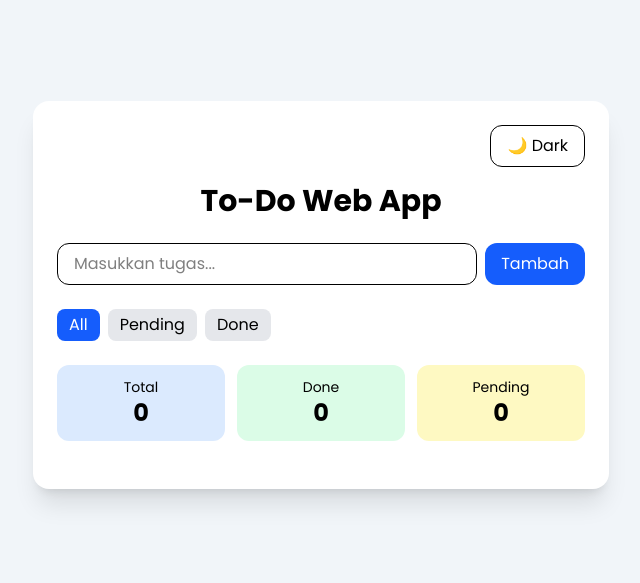
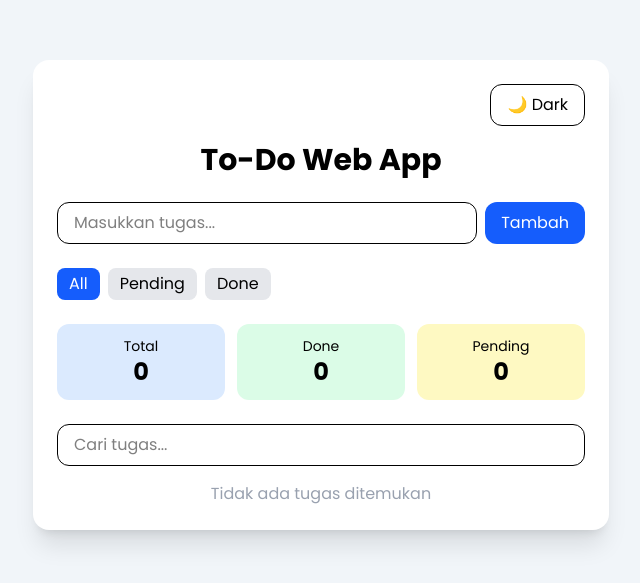
Before and after one commit to andarass/todo-list-pro-python, a React (Vite) app in the folder frontend/: page / in a window 1280 px wide. Shown: the part 105-688 px from the top of the page, without its empty margins (319-959 px from the left). Built offline with nearby package versions, Linux system fonts and the light colour scheme.

Commit message:
add search engine and no result sign

```diff
--- a/frontend/src/App.tsx
+++ b/frontend/src/App.tsx
@@ -30,11 +30,17 @@ function App() {
   // Untuk kondisi awal buka web default filter "all"
   const [filter, setFilter] = useState("all");
 
-  // Untuk memfilter all, pending dan done
+  // Variable untuk state search (menyimpan tulisan user ketika search dengan menggambungkan status + filter)
+  const [search, setSearch] = useState("");
+
+  // Variable untuk memfilter all, pending dan done + component untuk search engine (cocokFilter untuk cek status, cocokSearch untuk cari tugas/search engine)
   const filteredTodos = todos.filter((todo) => {
-    if (filter === "done") return todo.done;
-    if (filter === "pending") return !todo.done;
-    return true;
+    const cocokFilter =
+      filter === "done" ? todo.done : filter === "pending" ? !todo.done : true;
+
+    const cocokSearch = todo.text.toLowerCase().includes(search.toLowerCase());
+
+    return cocokFilter && cocokSearch;
   });
 
   // Variable untuk hitung total task (jumlah isi array)
@@ -45,9 +51,6 @@ function App() {
 
   // Variable untuk hitung task pending (ambil task yang done = false / undone)
   const pendingTask = todos.filter((todo) => !todo.done).length;
-
-  // Variable untuk state search (menyimpan tulisan user ketika search dengan menggambungkan status + filter)
-  const [search, setSearch] = useState("");
 
   function tambahTugas() {
     if (input.trim() === "") return;
@@ -168,6 +171,18 @@ function App() {
           </div>
         </div>
 
+        <input
+          type="text"
+          placeholder="Cari tugas..."
+          value={search}
+          onChange={(e) => setSearch(e.target.value)}
+          className="w-full border rounded-xl px-4 py-2 mb-4"
+        />
+
+        {filteredTodos.length === 0 && (
+          <p className="text-center text-gray-400">Tidak ada tugas ditemukan</p>
+        )}
+
         <div className="space-y-3">
           {filteredTodos.map((todo, index) => (
             <div
```
